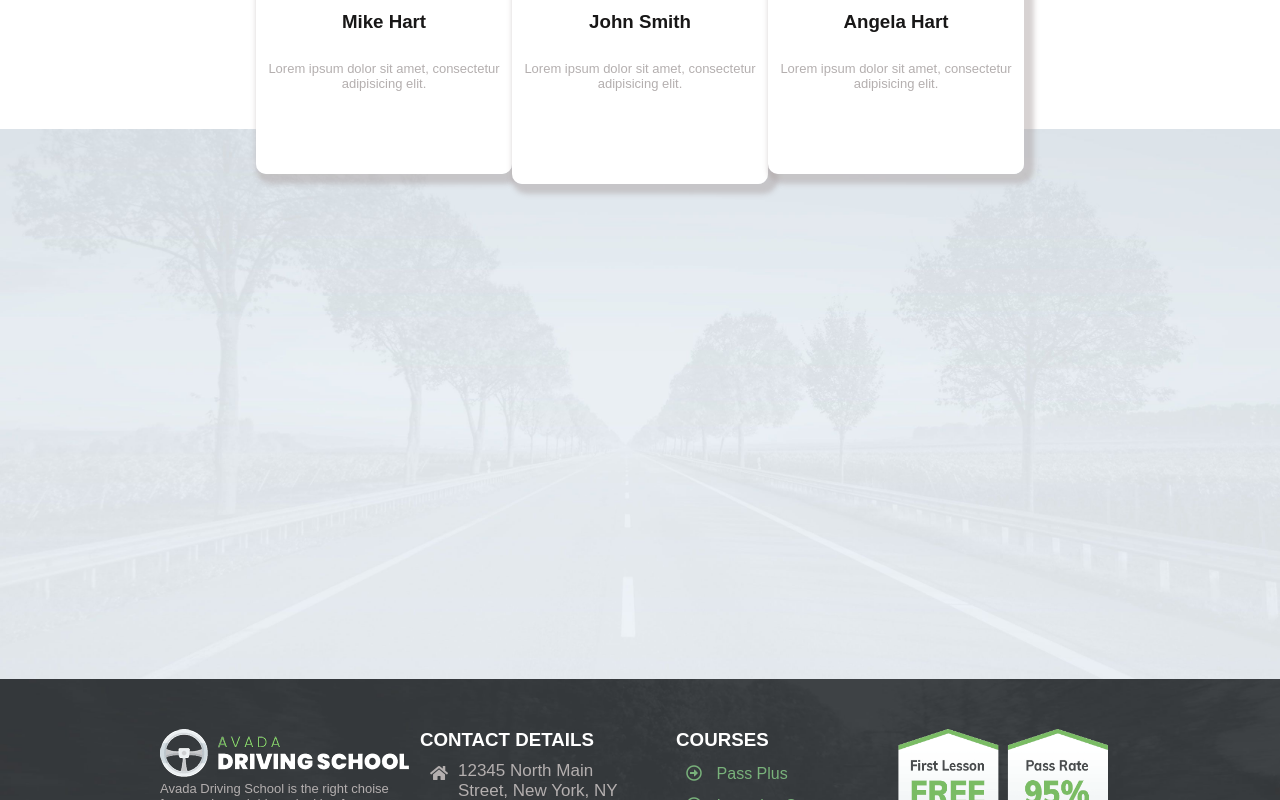
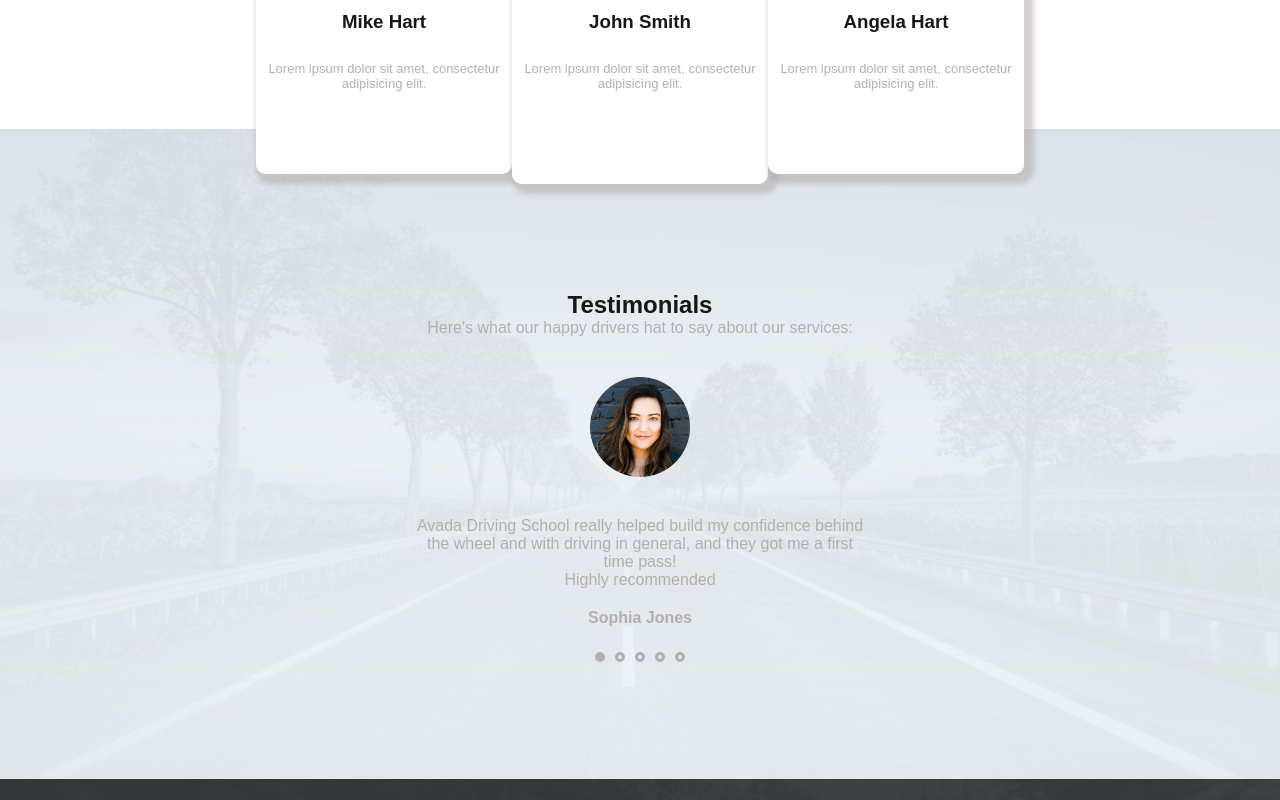
Before and after one commit to NeriEroi/proj-html-vuejs, a Vue app: page / in a window 1280 px wide. Shown: the part 2400-3200 px from the top of the page. Built offline with nearby package versions, Linux system fonts and the light colour scheme; a web font is replaced by a local one.

Commit message:
main, testimonials completo

```diff
--- a/src/App.vue
+++ b/src/App.vue
@@ -317,7 +317,7 @@
 
               <div class="photo_cont">
 
-                <img src="./assets/images/instructor-mikehart-200x127.jpg" alt="">
+                <img src="./assets/images/instructor-mikehart-200x127.jpg" alt="instructor mike hart">
 
               </div>
 
@@ -346,7 +346,7 @@
 
               <div class="photo_cont">
 
-                <img src="./assets/images/instructor-johnsmith-200x127.jpg" alt="">
+                <img src="./assets/images/instructor-johnsmith-200x127.jpg" alt="instructor john smith">
 
               </div>
 
@@ -375,7 +375,7 @@
 
               <div class="photo_cont">
 
-                <img src="./assets/images/instructor-angelahart-200x127.jpg" alt="">
+                <img src="./assets/images/instructor-angelahart-200x127.jpg" alt="instructor angela hart">
 
               </div>
 
@@ -410,7 +410,58 @@
       <!-- TESTIMONIALS  -->
       <section class="testimonials">
 
+        <div class="title_p_cont">
+          <div class="title_cont">
+            <h1>
+              Testimonials
+            </h1>
+          </div>
+          <p>
+            Here's what our happy drivers hat to say about our services:
+          </p>
+        </div>
 
+        <div class="image_cont">
+          <img src="./assets/images/testimonial-sophia.png" alt="testimonial sophia jones">
+        </div>
+
+        <div class="text_cont">
+
+          Avada Driving School really helped build my confidence behind the
+          wheel and with driving in general, and they got me a first time pass!
+          <p>Highly recommended</p>
+
+        </div>
+
+        <div class="signature_cont">
+          <h4>
+            Sophia Jones
+          </h4>
+        </div>
+
+        <div class="small_circles_cont">
+
+          <div class="circle fill">
+
+          </div>
+
+          <div class="circle">
+
+          </div>
+
+          <div class="circle">
+
+          </div>
+
+          <div class="circle">
+
+          </div>
+
+          <div class="circle">
+
+          </div>
+
+        </div>
 
       </section>
       <!-- / TESTIMONIALS  -->
@@ -924,13 +975,73 @@ section.commercial {
 // TESTIMONIALS
 .testimonials {
   width: 100%;
-  height: 550px;
+  height: 650px;
   background-image: url("./assets/images/testimonial-background.jpg");
   background-size: 100%;
   background-repeat: no-repeat;
   background-position: center;
+  display: flex;
+  flex-direction: column;
+  justify-content: center;
+  align-items: center;
+
+  .title_p_cont .title_cont {
+    display: flex;
+    justify-content: center;
+    color: $footer;
+    margin-top: 50px;
+  }
+
+  .title_p_cont {
+    color: $gray;
+    margin-bottom: 40px;
+  }
+
+  .image_cont {
+    width: 100px;
+    height: 100px;
+    margin-bottom: 40px;
+
+    img {
+      width: 100%;
+      height: 100%;
+    }
+  }
+
+  .text_cont {
+    color: $gray;
+    width: 35%;
+    text-align: center;
+
+    p {
+      text-align: center;
+      color: $gray;
+    }
+  }
+
+  .signature_cont {
+    padding: 20px 50px;
+    color: $gray;
+  }
+
+  .small_circles_cont {
+    display: flex;
+
+    .circle.fill {
+      width: 10px;
+      height: 10px;
+      border-radius: 50%;
+      background-color: $gray;
+    }
+
+    .circle {
+      width: 10px;
+      height: 10px;
+      border-radius: 50%;
+      border: 3px solid $gray;
+      margin: 5px;
+    }
+  }
 }
-
-
-// TESTIMONIALS
+// / TESTIMONIALS
 </style>
```
Also changed, not shown: src/assets/images/testimonial-sophia.png (added).
